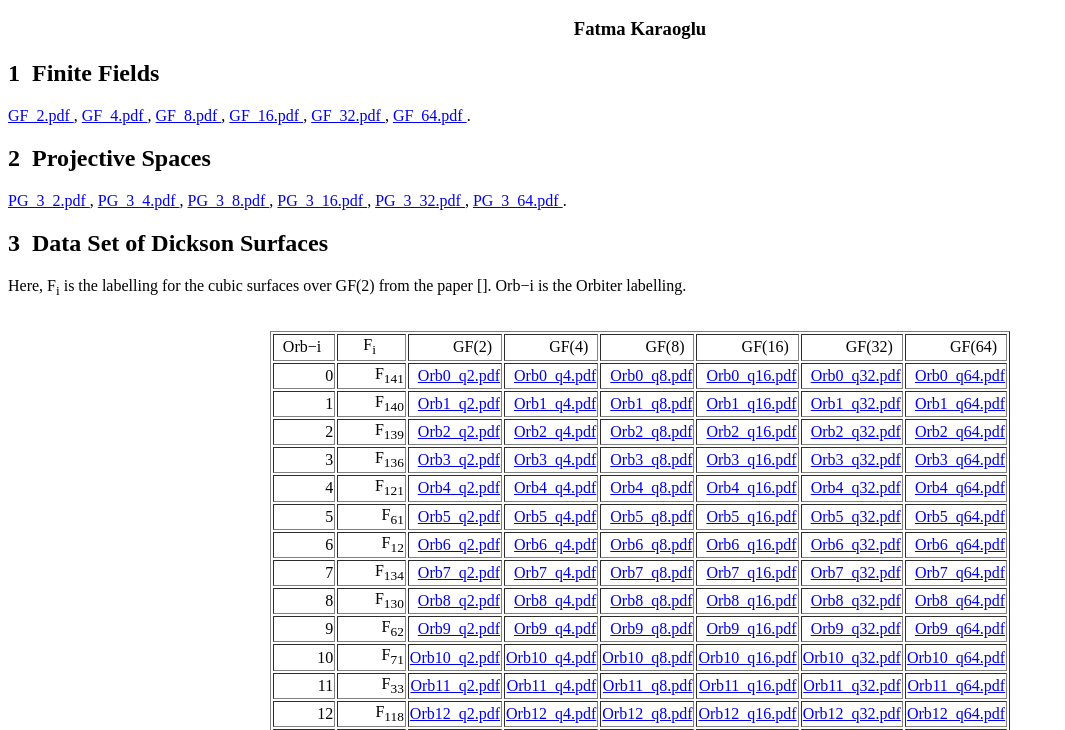
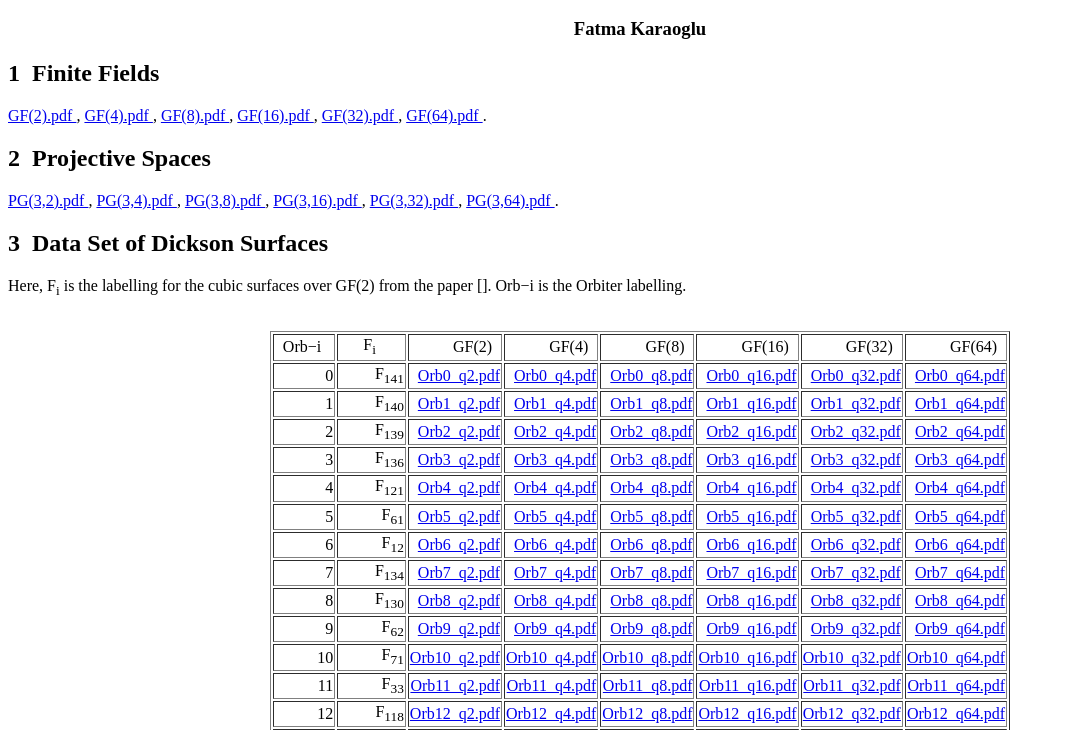
Before and after one commit to ftmakroglu05/DicksonSurfaces, a plain HTML site: page dickson_surfaces.html in a window 1280 px wide. Shown: the part 48-778 px from the top of the page, without its empty margins (0-1065 px from the left). Drawn offline with Linux system fonts and the light colour scheme.

Commit message:
corrections

```diff
--- a/dickson_surfaces.html
+++ b/dickson_surfaces.html
@@ -35,23 +35,23 @@
 1&nbsp;&nbsp;Finite Fields</h2>
 
 <div class="p"><!----></div>
-  <a href="GF(2).pdf"> GF_2.pdf </a> ,
-  <a href="GF(4).pdf"> GF_4.pdf </a> ,
-  <a href="GF(8).pdf"> GF_8.pdf </a> ,
-  <a href="GF(16).pdf"> GF_16.pdf </a> ,
-  <a href="GF(32).pdf"> GF_32.pdf </a> ,
-  <a href="GF(64).pdf"> GF_64.pdf </a> .
+  <a href="GF_2.pdf"> GF(2).pdf </a> ,
+  <a href="GF_4.pdf"> GF(4).pdf </a> ,
+  <a href="GF_8.pdf"> GF(8).pdf </a> ,
+  <a href="GF_16.pdf"> GF(16).pdf </a> ,
+  <a href="GF_32.pdf"> GF(32).pdf </a> ,
+  <a href="GF_64.pdf"> GF(64).pdf </a> .
 
  <a id="tth_sEc2"></a><h2>
 2&nbsp;&nbsp;Projective Spaces</h2>
 
 <div class="p"><!----></div>
-  <a href="PG(3,2).pdf"> PG_3_2.pdf </a> ,
-  <a href="PG(3,4).pdf"> PG_3_4.pdf </a> ,
-  <a href="PG(3,8).pdf"> PG_3_8.pdf </a> ,
-  <a href="PG(3,16).pdf"> PG_3_16.pdf </a> ,
-  <a href="PG(3,32).pdf"> PG_3_32.pdf </a> ,
-  <a href="PG(3,64).pdf"> PG_3_64.pdf </a> .
+  <a href="PG_3_2.pdf"> PG(3,2).pdf </a> ,
+  <a href="PG_3_4.pdf">  PG(3,4).pdf  </a> ,
+  <a href="PG_3_8.pdf"> PG(3,8).pdf </a> ,
+  <a href="PG_3_16.pdf"> PG(3,16).pdf </a> ,
+  <a href="PG_3_32.pdf">PG(3,32).pdf  </a> ,
+  <a href="PG_3_64.pdf"> PG(3,64).pdf </a> .
 
 <div class="p"><!----></div>
  <a id="tth_sEc3"></a><h2>
@@ -1473,5 +1473,5 @@ F<sub>14</sub> </td></tr></table></td><td align="right"><table border="0" cellsp
 T<sub><span class="small">E</span></sub>X
 by <a href="http://hutchinson.belmont.ma.us/tth/">
 T<sub><span class="small">T</span></sub>H</a>,
-version 4.15.<br />On 16 Jan 2021, 08:12.</small>
+version 4.15.<br />On 16 Jan 2021, 08:16.</small>
 </html>
```
Also changed, not shown: 1 other file.
